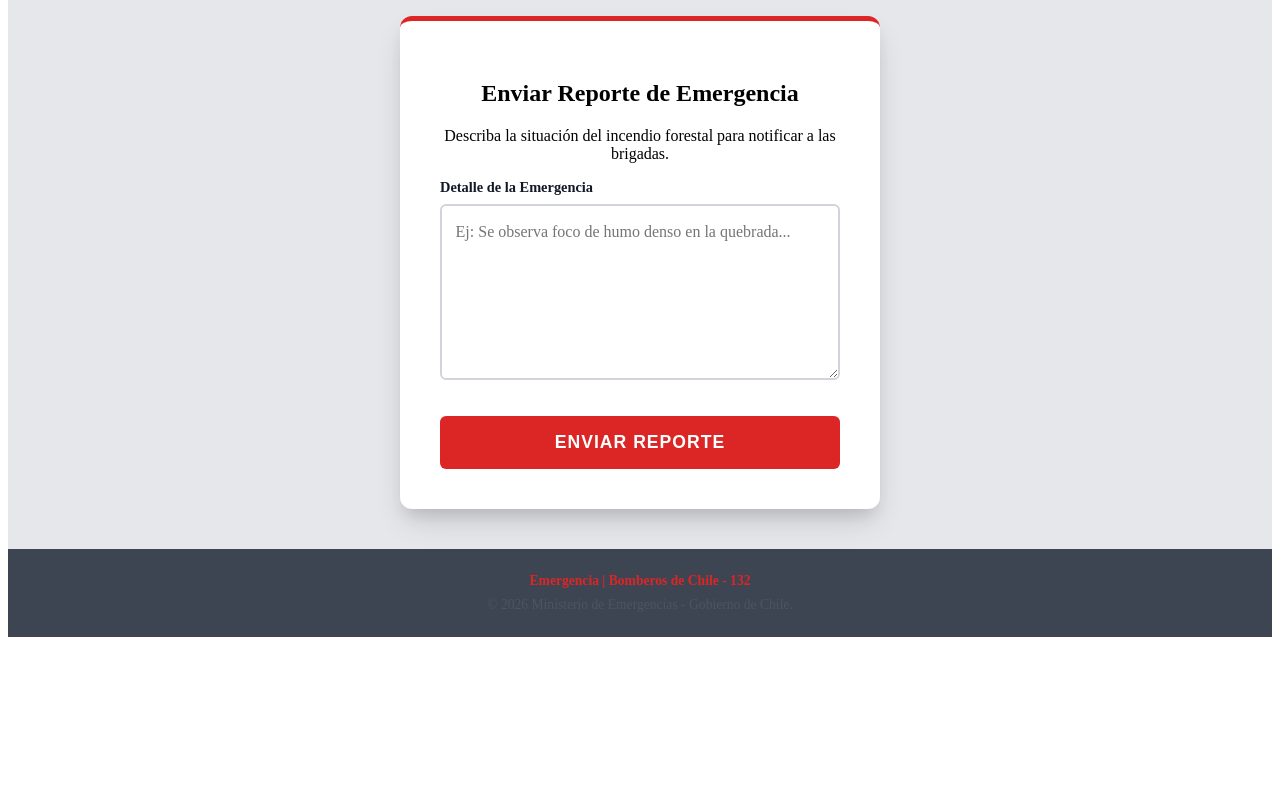
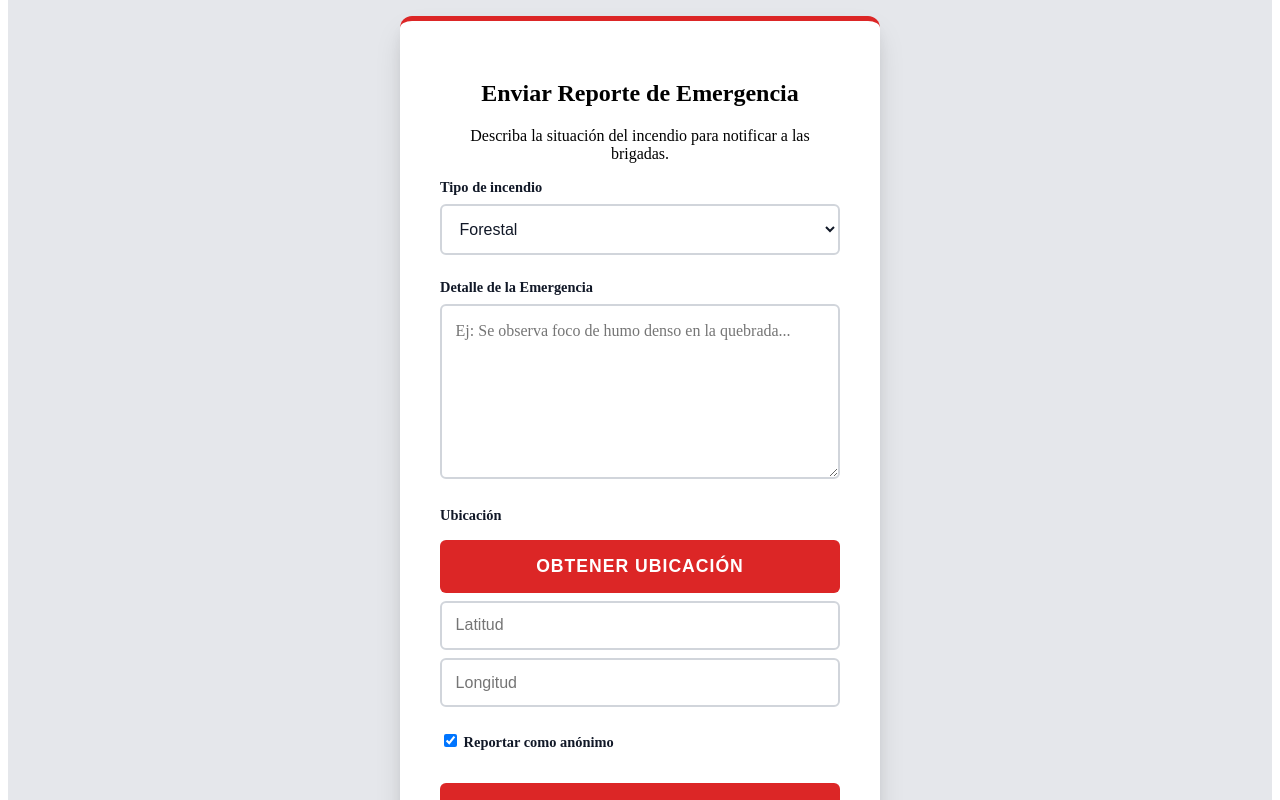
Before and after one commit to SoobovicDuocUC/ProyectoFullStackIIIFrontend, a React (Vite) app: page / in a window 1280 px wide. Shown: the part 280-1080 px from the top of the page. Before the commit the page ends 925 px from the top, so only its background shows below. Built offline with nearby package versions, Linux system fonts and the light colour scheme.

Commit message:
Se modifico ReportFireForm para que este se comunique con el backend, en la creacion del usuario y reporte, nada aun con los funcionarios, anadir la clave unica al modelo despues y a los dto,cuiado con eso

```diff
--- a/src/components/03.- Organisms/ReportFireForm.jsx
+++ b/src/components/03.- Organisms/ReportFireForm.jsx
@@ -1,33 +1,191 @@
-import { useNavigate } from 'react-router-dom';
+import { useState } from "react";
+import { useNavigate } from "react-router-dom";
 import { Button } from "../01.- Atoms/Button";
 
 export const ReportFireForm = () => {
   const navigate = useNavigate();
 
-  const handleSubmit = (e) => {
-    e.preventDefault();
-    // Here you would process the backend submission in the future
-    navigate('/success'); // Redirects to Success page
+  const [descripcion, setDescripcion] = useState("");
+  const [tipoIncendio, setTipoIncendio] = useState("FORESTAL");
+  const [anonimo, setAnonimo] = useState(true);
+  const [runCiudadano, setRunCiudadano] = useState("");
+  const [latitud, setLatitud] = useState("");
+  const [longitud, setLongitud] = useState("");
+  const [loading, setLoading] = useState(false);
+  const [error, setError] = useState("");
+
+  const obtenerUbicacion = () => {
+    if (!navigator.geolocation) {
+      setError("Tu navegador no soporta geolocalización.");
+      return;
+    }
+
+    navigator.geolocation.getCurrentPosition(
+      (position) => {
+        setLatitud(position.coords.latitude);
+        setLongitud(position.coords.longitude);
+        setError("");
+      },
+      () => {
+        setError("No se pudo obtener tu ubicación.");
+      }
+    );
   };
+
+  const handleAnonimoChange = (e) => {
+    const value = e.target.checked;
+    setAnonimo(value);
+    if (value) {
+      setRunCiudadano("");
+    }
+  };
+
+  const handleSubmit = async (e) => {
+  e.preventDefault();
+  setLoading(true);
+  setError("");
+
+  if (!latitud || !longitud) {
+    setError("Debes obtener tu ubicación antes de enviar el reporte.");
+    setLoading(false);
+    return;
+  }
+
+  if (!anonimo && !runCiudadano.trim()) {
+    setError("Debes ingresar tu RUN si el reporte no es anónimo.");
+    setLoading(false);
+    return;
+  }
+
+  try {
+    const payload = {
+  latitud: Number(latitud),
+  longitud: Number(longitud),
+  descripcion,
+  tipoIncendio,
+  anonimo,
+  runCiudadano: anonimo ? null : runCiudadano
+};
+
+    const response = await fetch(
+      "http://localhost:8082/api/bff/emergencias/reportar",
+      {
+        method: "POST",
+        headers: {
+          "Content-Type": "application/json"
+        },
+        body: JSON.stringify(payload)
+      }
+    );
+
+    if (!response.ok) {
+      const msg = await response.text();
+      throw new Error(msg || "Error al enviar el reporte");
+    }
+
+    navigate("/success");
+  } catch (err) {
+    setError(err.message || "Error al enviar el reporte");
+  } finally {
+    setLoading(false);
+  }
+};
 
   return (
     <form className="form-card" onSubmit={handleSubmit}>
       <h2>Enviar Reporte de Emergencia</h2>
-      <p>Describa la situación del incendio forestal para notificar a las brigadas.</p>
+      <p>Describa la situación del incendio para notificar a las brigadas.</p>
 
       <div className="form-group">
-        <label className="form-label" htmlFor="reporte">Detalle de la Emergencia</label>
+        <label className="form-label" htmlFor="tipoIncendio">
+          Tipo de incendio
+        </label>
+        <select
+          id="tipoIncendio"
+          className="form-input"
+          value={tipoIncendio}
+          onChange={(e) => setTipoIncendio(e.target.value)}
+          required
+        >
+          <option value="FORESTAL">Forestal</option>
+          <option value="URBANO">Urbano</option>
+        </select>
+      </div>
+
+      <div className="form-group">
+        <label className="form-label" htmlFor="reporte">
+          Detalle de la Emergencia
+        </label>
         <textarea
           id="reporte"
           name="reporte"
           placeholder="Ej: Se observa foco de humo denso en la quebrada..."
           className="form-input form-textarea"
           rows="6"
+          value={descripcion}
+          onChange={(e) => setDescripcion(e.target.value)}
           required
         />
       </div>
 
-      <Button type="submit">Enviar Reporte</Button>
+      <div className="form-group">
+        <label className="form-label">Ubicación</label>
+        <div style={{ display: "flex", gap: "0.5rem", marginBottom: "0.5rem" }}>
+          <Button type="button" onClick={obtenerUbicacion}>
+            Obtener ubicación
+          </Button>
+        </div>
+
+        <input
+          className="form-input"
+          type="text"
+          placeholder="Latitud"
+          value={latitud}
+          readOnly
+        />
+        <input
+          className="form-input"
+          type="text"
+          placeholder="Longitud"
+          value={longitud}
+          readOnly
+          style={{ marginTop: "0.5rem" }}
+        />
+      </div>
+
+      <div className="form-group">
+        <label className="form-label">
+          <input
+            type="checkbox"
+            checked={anonimo}
+            onChange={handleAnonimoChange}
+          />
+          {" "}Reportar como anónimo
+        </label>
+      </div>
+
+      {!anonimo && (
+        <div className="form-group">
+          <label className="form-label" htmlFor="runCiudadano">
+            RUN del ciudadano
+          </label>
+          <input
+            id="runCiudadano"
+            className="form-input"
+            type="text"
+            placeholder="12.345.678-9"
+            value={runCiudadano}
+            onChange={(e) => setRunCiudadano(e.target.value)}
+            required={!anonimo}
+          />
+        </div>
+      )}
+
+      {error && <p style={{ color: "red" }}>{error}</p>}
+
+      <Button type="submit" disabled={loading}>
+        {loading ? "Enviando..." : "Enviar Reporte"}
+      </Button>
     </form>
   );
 };
```
